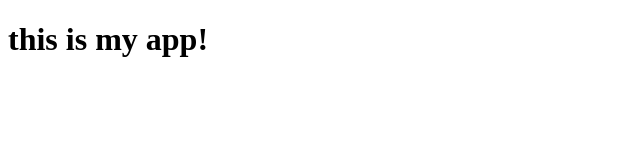
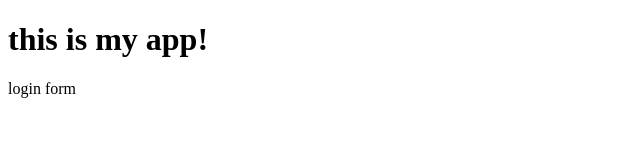
Before and after one commit to VikramSingh93/myappsample, a plain HTML site: page index.html in a window 1280 px wide. Shown: the full height of the page, 0-640 px from the left. Drawn offline with Linux system fonts and the light colour scheme.

Commit message:
form login

```diff
--- a/index.html
+++ b/index.html
@@ -7,5 +7,6 @@
 </head>
 <body>
     <h1>this is my app!</h1>
+    login form
 </body>
 </html>
```
Also changed, not shown: indexlog.html (added, +1 -0 lines).
